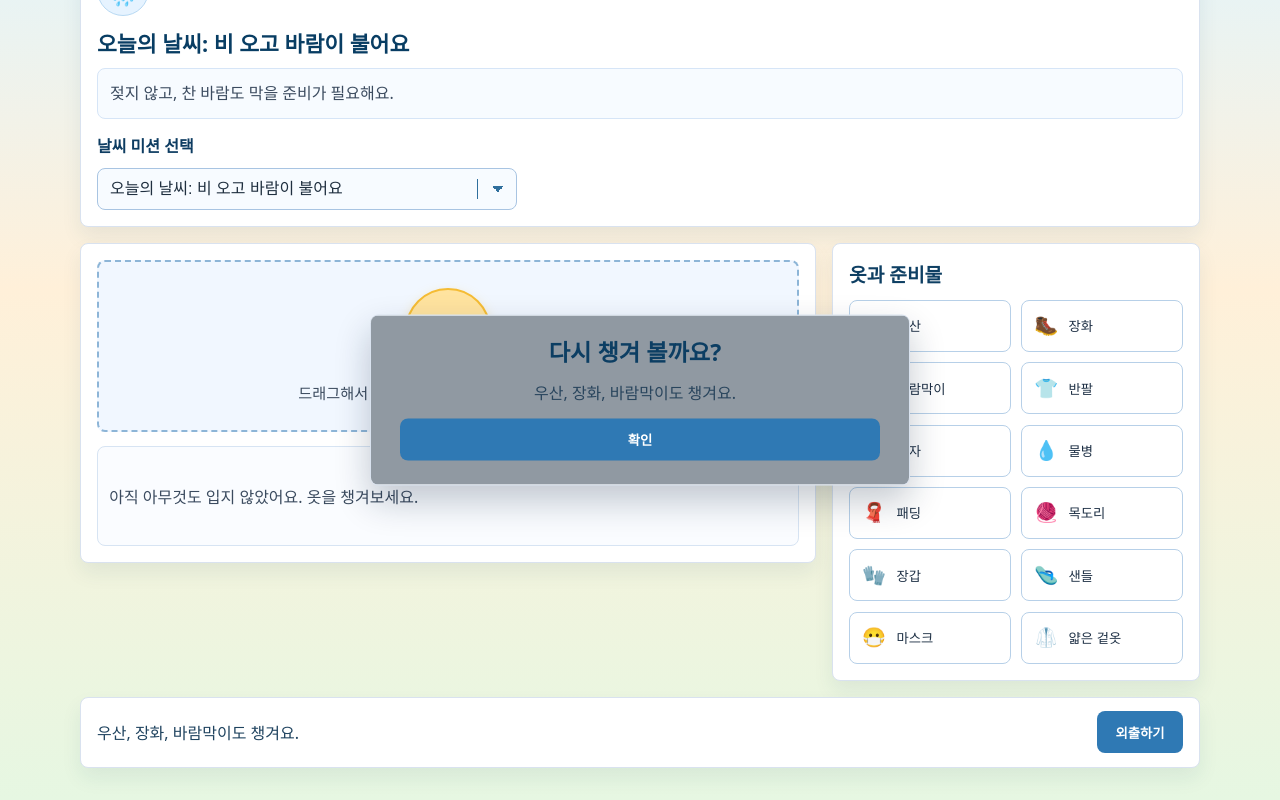
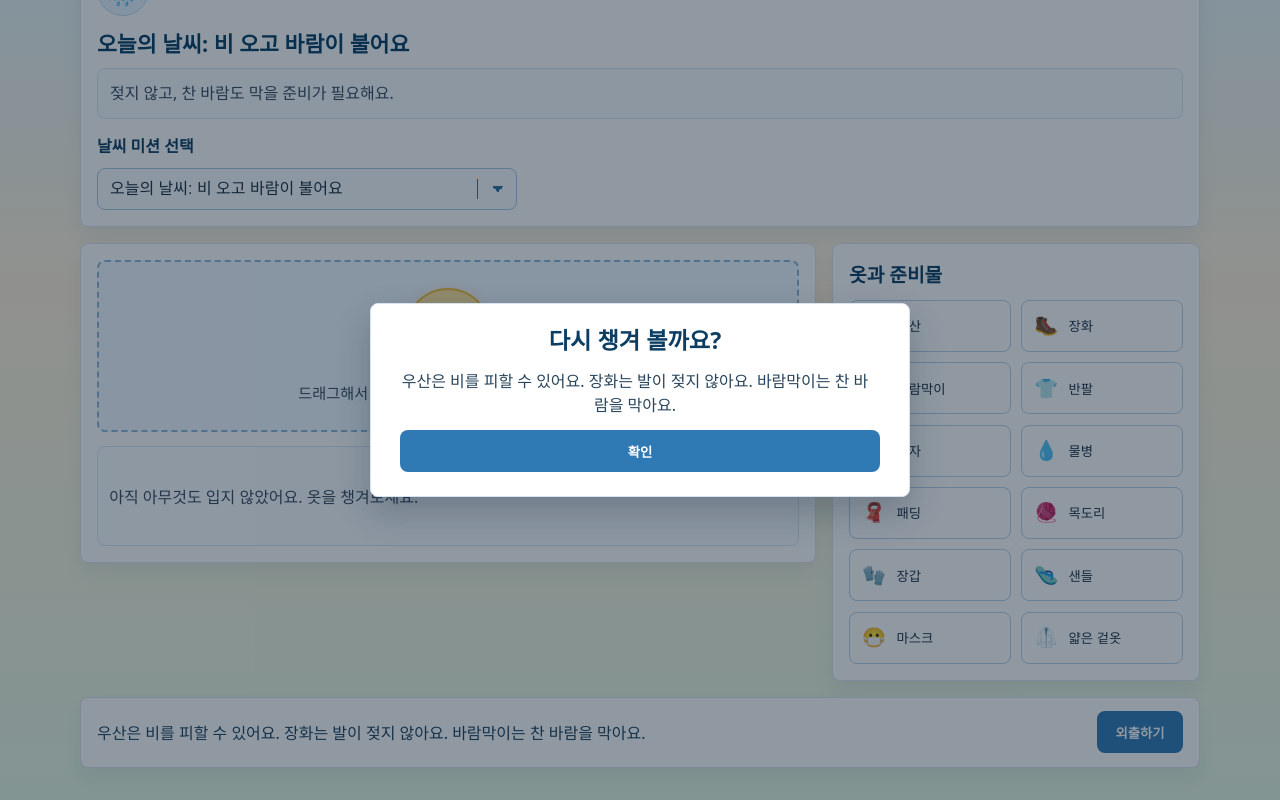
Before and after one commit to WBmaker2/weather-outfit-planner, a React (Vite) app: page / in a window 1280 px wide. Both pictures are taken after a click on the button "외출하기". Shown: the part 127-927 px from the top of the page. Built offline with nearby package versions, Linux system fonts and the light colour scheme.

Commit message:
fix: harden classroom game feedback and verification

```diff
--- a/package.json
+++ b/package.json
@@ -7,9 +7,9 @@
     "dev": "vite",
     "build": "tsc -b && vite build",
     "preview": "vite preview --host 127.0.0.1",
-    "test": "vitest run --passWithNoTests src",
+    "test": "vitest run src",
     "test:watch": "vitest",
-    "test:e2e": "playwright test --pass-with-no-tests"
+    "test:e2e": "playwright test"
   },
   "dependencies": {
     "react": "^18.3.1",
--- a/playwright.config.ts
+++ b/playwright.config.ts
@@ -9,7 +9,7 @@ export default defineConfig({
     trace: 'on-first-retry',
   },
   webServer: {
-    command: 'npm run preview -- --port 4173',
+    command: 'npm run build && npm run preview -- --port 4173',
     url: 'http://127.0.0.1:4173',
     reuseExistingServer: true,
     timeout: 120000,
--- a/src/App.css
+++ b/src/App.css
@@ -335,10 +335,20 @@ body {
   box-shadow: 0 0 0 3px rgb(255 255 255 / 70%), 0 0 0 6px rgb(47 121 180 / 28%);
 }
 
+.dialog-backdrop {
+  position: fixed;
+  inset: 0;
+  background: rgb(11 30 50 / 45%);
+  display: grid;
+  align-items: center;
+  justify-items: center;
+  padding: 1rem 0.9rem;
+  z-index: 50;
+  pointer-events: auto;
+}
+
 .feedback-dialog {
-  position: fixed;
-  inset: 50% auto auto 50%;
-  transform: translate(-50%, -50%);
+  position: relative;
   width: min(540px, calc(100vw - 2rem));
   max-height: calc(100dvh - 2rem);
   padding: 1.4rem 1.5rem 1.5rem;
@@ -349,22 +359,10 @@ body {
   border-radius: 8px;
   box-shadow: 0 16px 35px rgb(11 35 57 / 24%);
   text-align: center;
-  z-index: 50;
   overflow: auto;
 }
 
-.feedback-dialog::before {
-  content: "";
-  position: fixed;
-  inset: 0;
-  background: rgb(11 30 50 / 45%);
-  z-index: -1;
-  pointer-events: none;
-}
-
 .feedback-dialog > * {
-  position: relative;
-  z-index: 1;
   width: min(480px, 100%);
   margin: 0;
 }
@@ -478,8 +476,6 @@ body {
   }
 
   .feedback-dialog {
-    inset: auto auto 1rem 50%;
-    transform: translateX(-50%);
     width: min(540px, calc(100vw - 0.9rem));
     max-height: calc(100dvh - 1rem);
     padding: 1.1rem 1rem 1.2rem;
@@ -492,7 +488,8 @@ body {
     width: 100%;
   }
 
-  .feedback-dialog {
-    border-radius: 8px;
+  .dialog-backdrop {
+    align-items: end;
+    padding-bottom: 1rem;
   }
 }
--- a/src/App.tsx
+++ b/src/App.tsx
@@ -35,7 +35,7 @@ function App() {
         return prevIds;
       }
 
-      setStatusMessage(`${newItem.label}를 챙겼어요!`);
+      setStatusMessage(`${newItem.label} 챙기기 완료!`);
       setScore(null);
       return [...prevIds, itemId];
     });
@@ -48,7 +48,7 @@ function App() {
     }
 
     setWornItemIds((prevIds) => prevIds.filter((existingId) => existingId !== itemId));
-    setStatusMessage(`${item.label}를 뺐어요.`);
+    setStatusMessage(`${item.label} 다시 빼기 완료.`);
     setScore(null);
   };
 
--- a/src/components/FeedbackDialog.tsx
+++ b/src/components/FeedbackDialog.tsx
@@ -1,4 +1,5 @@
 import { useEffect, useRef } from 'react'
+import type { KeyboardEvent } from 'react'
 import type { OutfitScore } from '../game/weatherOutfit'
 
 type FeedbackDialogProps = {
@@ -10,18 +11,39 @@ export default function FeedbackDialog({ score, onClose }: FeedbackDialogProps)
   const dialogTitleId = 'feedback-dialog-title'
   const dialogMessageId = 'feedback-dialog-message'
   const closeButtonRef = useRef<HTMLButtonElement | null>(null)
+  const previouslyFocusedElementRef = useRef<HTMLElement | null>(null)
 
   useEffect(() => {
-    if (score) {
+    if (!score) {
+      const previous = previouslyFocusedElementRef.current
+      if (previous && typeof previous.focus === 'function') {
+        previous.focus()
+      }
+      return
+    }
+
+    previouslyFocusedElementRef.current = document.activeElement instanceof HTMLElement ? document.activeElement : null
     closeButtonRef.current?.focus()
-    }
   }, [score])
 
   if (!score) {
     return null
   }
 
+  const handleKeyDown = (event: KeyboardEvent<HTMLDivElement>) => {
+    if (event.key === 'Escape') {
+      onClose()
+      return
+    }
+
+    if (event.key === 'Tab') {
+      event.preventDefault()
+      closeButtonRef.current?.focus()
+    }
+  }
+
   return (
+    <div className="dialog-backdrop" onKeyDown={handleKeyDown} role="presentation">
       <section
         role="dialog"
         aria-modal="true"
@@ -41,5 +63,6 @@ export default function FeedbackDialog({ score, onClose }: FeedbackDialogProps)
           확인
         </button>
       </section>
+    </div>
   )
 }
--- a/src/game/weatherOutfit.ts
+++ b/src/game/weatherOutfit.ts
@@ -114,7 +114,25 @@ export function scoreOutfit(mission: WeatherMission, selectedItemIds: string[]):
   const messagePieces: string[] = []
 
   if (missingItemIds.length > 0) {
-    messagePieces.push(`${missingItemIds.map(getItemLabel).join(', ')}도 챙겨요.`)
+    const missingGuidanceMap: Record<string, string> = {
+      umbrella: '우산은 비를 피할 수 있어요.',
+      'rain-boots': '장화는 발이 젖지 않아요.',
+      windbreaker: '바람막이는 찬 바람을 막아요.',
+      'short-sleeve': '반팔은 더운 날 덜 덥고 편하게 있어요.',
+      cap: '모자는 햇볕이 강할 때 눈을 가려줘요.',
+      'water-bottle': '물병은 목마를 때 바로 마실 수 있어요.',
+      'padded-coat': '패딩은 추위를 막고 몸을 따뜻하게 해줘요.',
+      scarf: '목도리는 목이 차가워지는 걸 막아줘요.',
+      gloves: '장갑은 손이 차가워질 때 따뜻하게 지켜줘요.',
+      'light-jacket': '얇은 겉옷은 봄바람을 부드럽게 막아줘요.',
+      mask: '마스크는 먼지를 덜 마셔요.',
+    }
+
+    messagePieces.push(
+      missingItemIds
+        .map((itemId) => missingGuidanceMap[itemId] ?? `${getItemLabel(itemId)}도 챙겨요.`)
+        .join(' '),
+    )
   }
 
   if (unsuitableItemIds.length > 0) {
```
Also changed, not shown: 2 other files (tests, documents, lock files or other folders). Lines whose indentation alone changed are shown as unchanged.
